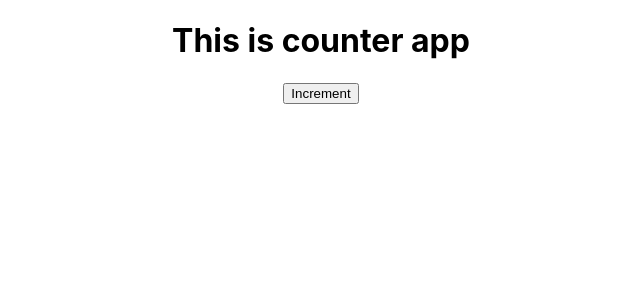
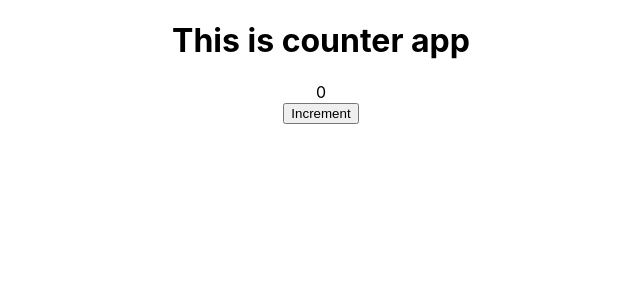
Before and after one commit to SPrio/tdd-counter, a React (Create React App) app: page / in a window 1280 px wide. Shown: the top 300 px of the page, without its empty margins (319-959 px from the left). Built offline with nearby package versions, Linux system fonts and the light colour scheme.

Commit message:
Added test for state variable

```diff
--- a/src/App.js
+++ b/src/App.js
@@ -1,9 +1,12 @@
-import './App.css';
+import { useState } from "react";
+import "./App.css";
 
 function App() {
+  const [counter, setCounter] = useState(0);
   return (
     <div className="App">
       <h1>This is counter app</h1>
+      <div id="counter-value">{counter}</div>
       <button id="increment-btn">Increment</button>
     </div>
   );
```
Also changed, not shown: 1 other file (tests, documents, lock files or other folders).
